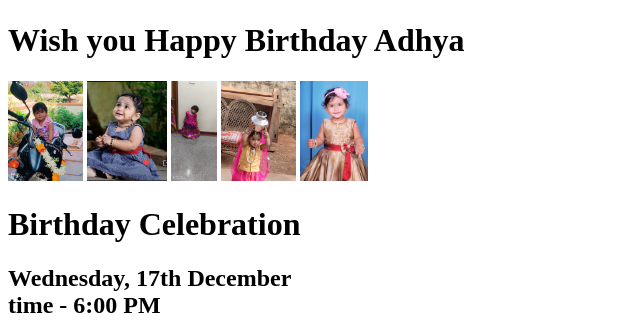
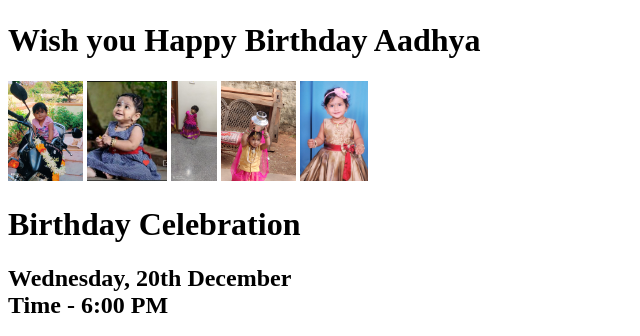
Before and after one commit to Prakashhiremath/adhybirthdayinvite, a plain HTML site: page index.html in a window 1280 px wide. Shown: the part 361-697 px from the top of the page, without its empty margins (0-640 px from the left). Drawn offline with Linux system fonts and the light colour scheme.

Commit message:
Update index.html

```diff
--- a/index.html
+++ b/index.html
@@ -7,15 +7,15 @@
     </head>
 
     <body>
-        <h1>Wish you Happy Birthday Adhya</h1>
+        <h1>Wish you Happy Birthday Aadhya</h1>
         <img src="Adhya_5.jpg" height="100" />
         <img src="Adhya_2.jpg" height="100" />
         <img src="Adhya_4.jpg" height="100" />
         <img src="Adhya_1.jpg" height="100" />
         <img src="Adhya_6.jpg" height="100" />
         <h1>Birthday Celebration</h1>
-        <h2>Wednesday, 17th December<br/>
-        time - 6:00 PM </h2>
+        <h2>Wednesday, 20th December<br/>
+        Time - 6:00 PM </h2>
 
         <img src="birthday-cake.jpeg" height="120"/>
         <h3> Invited by : Prakash H M & Family</h3>
```
